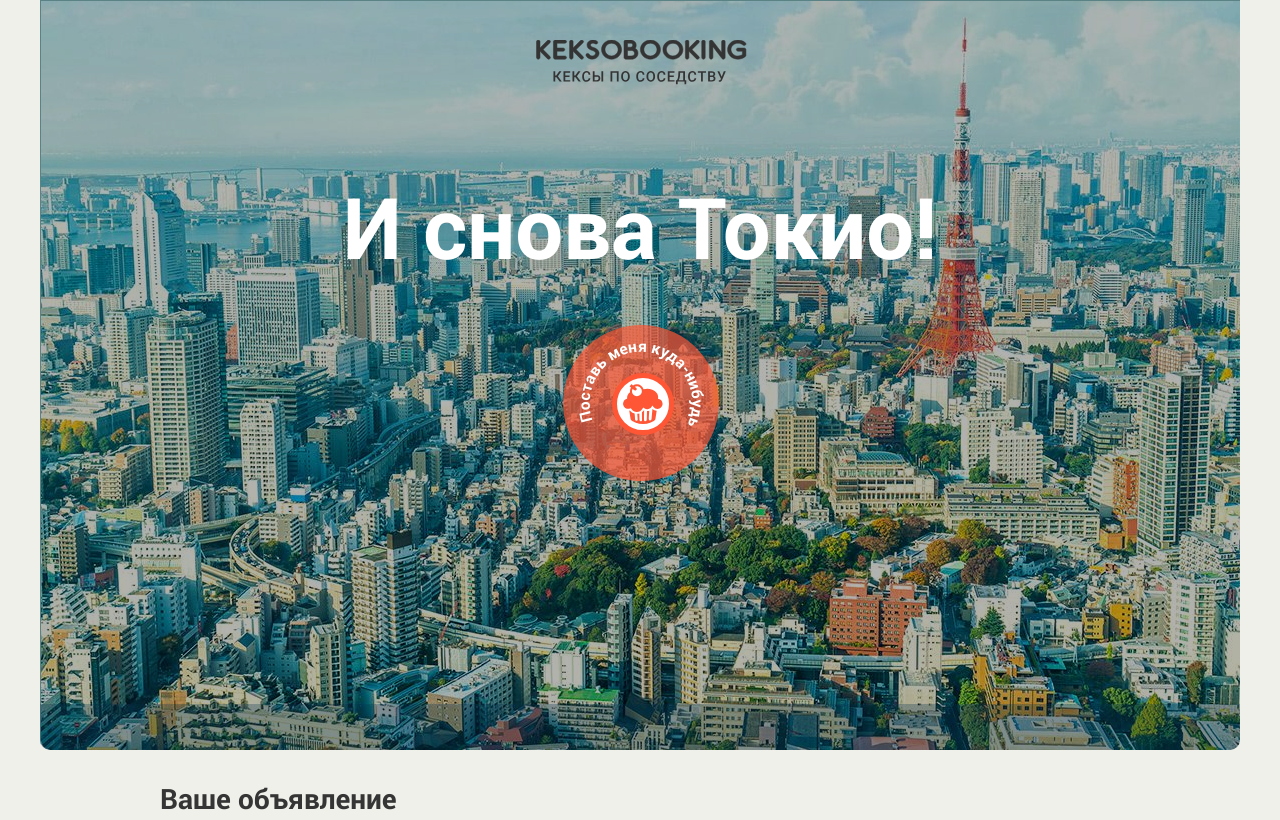
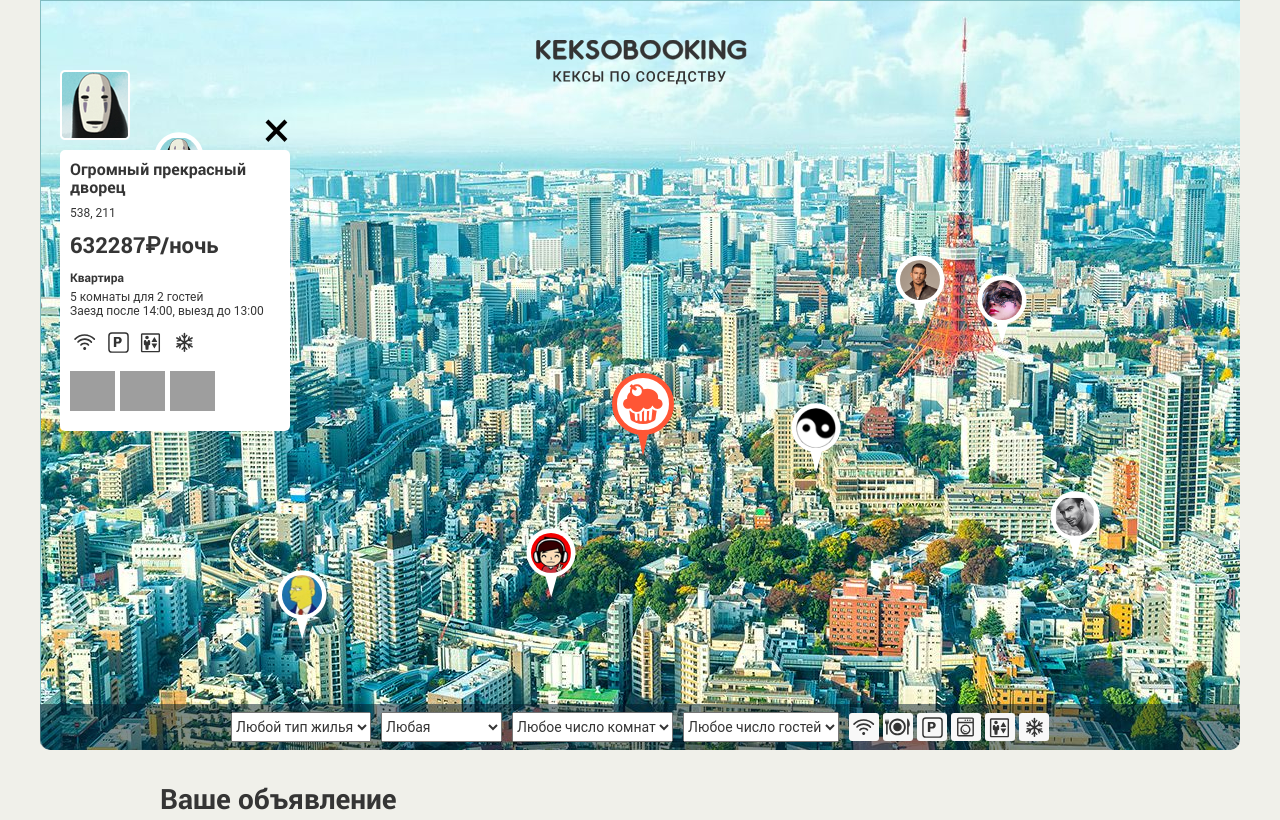
Before and after one commit to 7evenUp/616111-keksobooking, a website: page index.html in a window 1280 px wide. Shown: the top 820 px of the page. Drawn offline with Linux system fonts and the light colour scheme; grey boxes are pictures that could not be loaded; files whose address does not match are found by name.

Commit message:
Создан первоначальный вариант скрипта. Расставлено множество комментариев для облегчения прочтения кода и рефакторинга

```diff
--- a/index.html
+++ b/index.html
@@ -265,5 +265,7 @@
     <button type="button" class="map__pin" style="left: 200px; top: 400px;"><img src="img/avatars/user07.png" width="40" height="40" draggable="false" alt="Метка объявления"></button>
   </template>
 
+<script src="js/map.js"></script>
+
 </body>
 </html>
--- /dev/null
+++ b/js/map.js
@@ -0,0 +1,139 @@
+'use strict';
+
+var TITLES = ['Большая уютная квартира', 'Маленькая неуютная квартира', 'Огромный прекрасный дворец', 'Маленький ужасный дворец', 'Красивый гостевой домик', 'Некрасивый негостеприимный домик', 'Уютное бунгало далеко от моря', 'Неуютное бунгало по колено в воде'];
+var TYPES = ['palace', 'flat', 'house', 'bungalo'];
+var TIMINGS = ['12:00', '13:00', '14:00'];
+var FEATURES = ['wifi', 'dishwasher', 'parking', 'washer', 'elevator', 'conditioner'];
+var ACCOMODATION_PHOTOS = ['http://o0.github.io/assets/images/tokyo/hotel1.jpg', 'http://o0.github.io/assets/images/tokyo/hotel2.jpg', 'http://o0.github.io/assets/images/tokyo/hotel3.jpg'];
+var AVATAR_NUMBERS = [1, 2, 3, 4, 5, 6, 7, 8];
+
+var map = document.querySelector('.map');
+map.classList.remove('map--faded');
+
+// Нахождение случайного числа в промежутке [min, max)
+var getRandomInteger = function (min, max) {
+  return Math.floor(Math.random() * (max - min) + min);
+};
+// Функция для метода sort, для рандомного перемешивания массива
+var compareFunction = function () {
+  return Math.random() - 0.5;
+};
+// Рандомное перемешивание массива
+var sortArray = function (arr) {
+  return arr.sort(compareFunction);
+};
+// Нахождение центрального элемента массива
+var findMiddleOfArray = function (arr) {
+  return Math.round((arr.length - 1) / 2);
+};
+
+// Функция создания объекта объявления
+var createAnnounElement = function (counter) {
+  var coordX = getRandomInteger(100, 1150);
+  var coordY = getRandomInteger(200, 650);
+  var firstPart = getRandomInteger(0, findMiddleOfArray(FEATURES));
+  var secondPart = getRandomInteger(findMiddleOfArray(FEATURES), FEATURES.length);
+  return {
+    author: {
+      avatar: 'img/avatars/user0' + (counter + 1) + '.png'
+    },
+    offer: {
+      title: TITLES[getRandomInteger(0, TITLES.length)],
+      address: coordX + ', ' + coordY,
+      price: String(getRandomInteger(1000, 1000000)),
+      type: TYPES[getRandomInteger(0, TYPES.length)],
+      rooms: getRandomInteger(1, 6),
+      guests: getRandomInteger(1, 6),
+      checkin: TIMINGS[getRandomInteger(0, TIMINGS.length)],
+      checkout: TIMINGS[getRandomInteger(0, TIMINGS.length)],
+      features: sortArray(FEATURES).slice(firstPart, secondPart),
+      description: '',
+      photos: sortArray(ACCOMODATION_PHOTOS)
+    },
+    location: {
+      x: coordX,
+      y: coordY
+    }
+  };
+};
+
+// Функция создания массива объектов объявлений
+var createAnnouncements = function () {
+  var announcements = [];
+  for (var i = 0; i < 8; i++) {
+    announcements.push(createAnnounElement(i));
+  }
+  return announcements;
+};
+
+var template = document.querySelector('template').content;
+
+var mapPin = template.querySelector('.map__pin');
+// Функция создания метки на карте
+var createMapPin = function (arr) {
+  var mapPinElement = mapPin.cloneNode(true);
+  mapPinElement.style.left = (arr.location.x - 25) + 'px';
+  mapPinElement.style.top = (arr.location.y - 70) + 'px';
+  mapPinElement.querySelector('img').src = arr.author.avatar;
+  mapPinElement.querySelector('img').alt = arr.offer.title;
+  return mapPinElement;
+};
+
+var pinFragment = document.createDocumentFragment();
+var mapPinsList = document.querySelector('.map__pins');
+// Функция отрисовки меток
+var renderMapPins = function () {
+  for (var i = 0; i < createAnnouncements().length; i++) {
+    pinFragment.appendChild(createMapPin(createAnnouncements()[i]));
+  }
+  mapPinsList.appendChild(pinFragment);
+};
+renderMapPins();
+
+var mapCard = template.querySelector('.map__card');
+// Функция создания карточки объявления
+var createMapCard = function (arr) {
+  var mapCardElement = mapCard.cloneNode(true);
+  var photo = mapCardElement.querySelector('.popup__photos').querySelector('img');
+  var ulFeature = mapCardElement.querySelector('.popup__features');
+  var liFeatures = ulFeature.querySelectorAll('.popup__feature');
+  mapCardElement.querySelector('.popup__title').textContent = arr.offer.title;
+  mapCardElement.querySelector('.popup__text--address').textContent = arr.offer.address;
+  mapCardElement.querySelector('.popup__text--price').textContent = arr.offer.price + '₽/ночь';
+  // Работа с блоком Type
+  if (arr.offer.type === 'flat') {
+    mapCardElement.querySelector('.popup__type').textContent = 'Квартира';
+  } else if (arr.offer.type === 'bungalo') {
+    mapCardElement.querySelector('.popup__type').textContent = 'Бунгало';
+  } else if (arr.offer.type === 'house') {
+    mapCardElement.querySelector('.popup__type').textContent = 'Дом';
+  } else {
+    mapCardElement.querySelector('.popup__type').textContent = 'Дворец';
+  }
+  mapCardElement.querySelector('.popup__text--capacity').textContent = arr.offer.rooms + ' комнаты для ' + arr.offer.guests + ' гостей';
+  mapCardElement.querySelector('.popup__text--time').textContent = 'Заезд после ' + arr.offer.checkin + ', выезд до ' + arr.offer.checkout;
+  // Работа с блоком Features
+  for (var i = 0; i < FEATURES.length; i++) {
+    if (!arr.offer.features.some(function (elem) {
+        return elem === FEATURES[i];
+      })) {
+      ulFeature.removeChild(liFeatures[i]);
+    }
+  }
+  mapCardElement.querySelector('.popup__description').textContent = arr.offer.description;
+  // Работа с блоком Photos
+  mapCardElement.querySelector('.popup__photos').querySelector('img').src = arr.offer.photos[0];
+  for (var i = 1; i < 3; i++) {
+    mapCardElement.querySelector('.popup__photos').appendChild(photo.cloneNode()).src = arr.offer.photos[i];
+  }
+  mapCardElement.querySelector('.popup__avatar').src = arr.author.avatar;
+  return mapCardElement;
+};
+
+var cardFragment = document.createDocumentFragment();
+// Функция отрисовки карточки объявления
+var renderMapCard = function () {
+  cardFragment.appendChild(createMapCard(createAnnouncements()[0]));
+  map.insertBefore(cardFragment, document.querySelector('.map__filters-container'));
+};
+renderMapCard();
```
